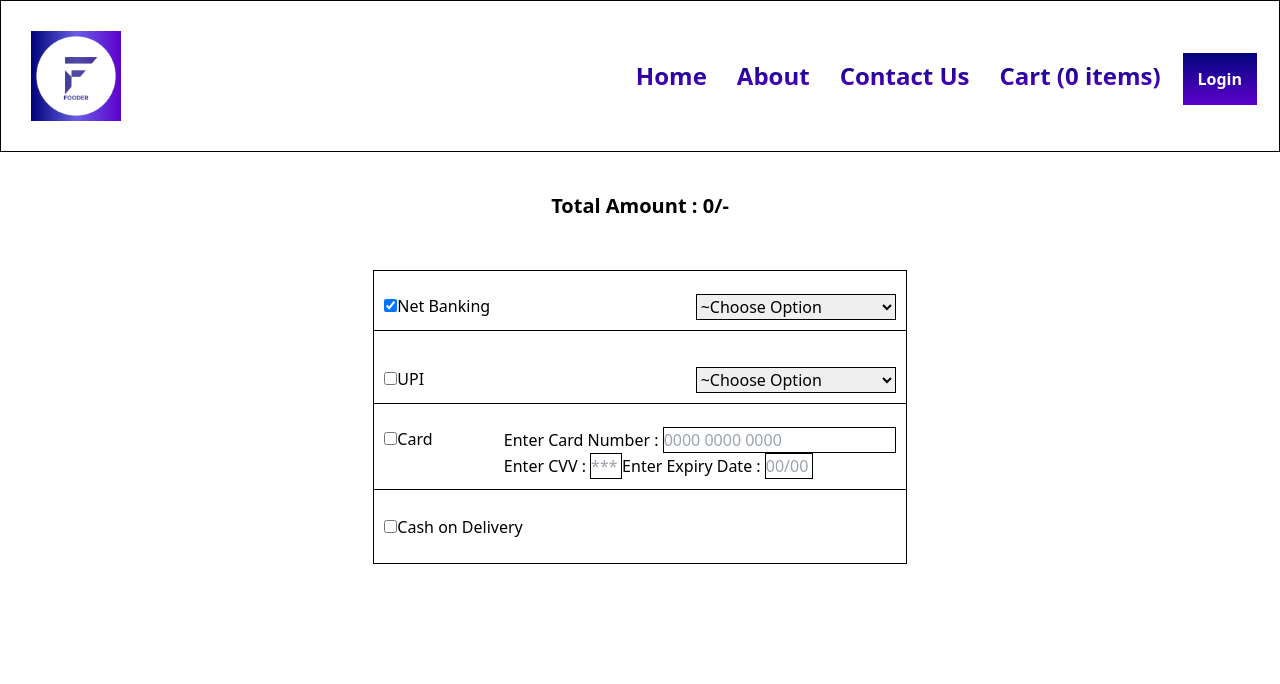
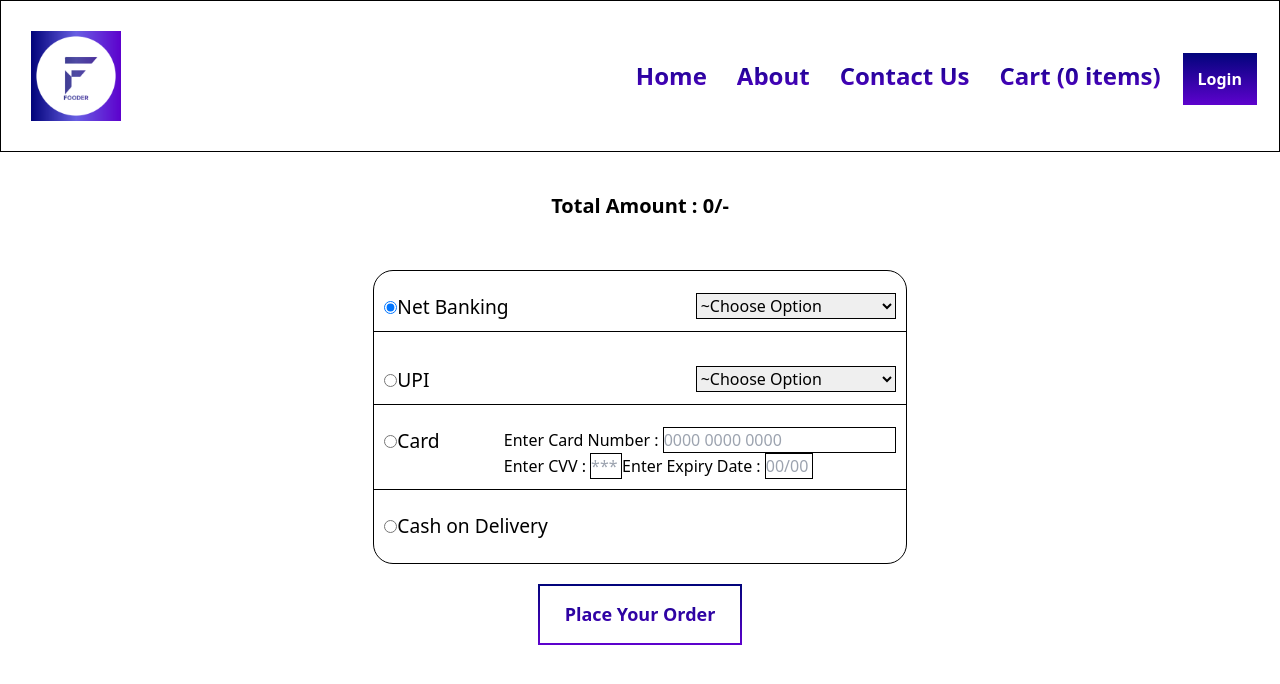
Before and after one commit to krushnadiwate2417/React-Project-1-Online-Food-Delivery, a React (Vite) app: page /billing in a window 1280 px wide. Both pictures are taken after a click on the radio button 390 px from the left and 306 px from the top of the page. Shown: the top 684 px of the page. Built offline with nearby package versions, Linux system fonts and the light colour scheme.

Commit message:
commiting billind ui updation

```diff
--- a/src/components/Billing.js
+++ b/src/components/Billing.js
@@ -1,9 +1,19 @@
+import { useState,useEffect } from "react";
 import { useSelector } from "react-redux";
+import { useNavigate } from "react-router-dom";
+import { toast } from "react-toastify";
 
 const Billing = () => {
   // const [checkid, setCheckid] = useState("");
 
+  const [hideBtnOrder,setHideBtnOrder] = useState("hide");
+
   const cartItems = useSelector((store) => store.cart.items);
+  const navigate = useNavigate();
+
+  const handleClick = ()=>{
+    setHideBtnOrder("");
+  }
 
   let arr = [];
   cartItems.map((item) => {
@@ -41,23 +51,17 @@ const Billing = () => {
       </div>
       <div className="billing-grid w-5/12">
         <div className="flex justify-between item">
-          <div
-            onClick={() => {
-              let net = document.getElementById("net");
-              net.classList.remove("hide");
-            }}
-          >
+          <div  className="billIP">
             <input
-              type="checkbox"
+
+              type="radio"
+              name="myCheckbox"
               id="Check1"
-              // onClick={() => {
-              //   setCheckid("Check1");
-              //   onCheck();
-              // }}
+              onClick={handleClick}
             />
             <label>Net Banking</label>
           </div>
-          <div className="hide" id="net">
+          <div  id="net">
             <select id="select" className="select">
               <option value="Choose Option" className="text-gray-400">
                 ~Choose Option
@@ -73,11 +77,14 @@ const Billing = () => {
           </div>
         </div>
         <div className="flex justify-between item">
-          <div>
+          <div className="billIP">
             <input
-              type="checkbox"
+
+              type="radio"
               name="myCheckbox"
               id="Check2"
+              onClick={handleClick}
+
               // onClick={() => {
               //   onCheck();
               //   setCheckid("Check2");
@@ -98,11 +105,14 @@ const Billing = () => {
           </div>
         </div>
         <div className="flex justify-between item">
-          <div>
+          <div className="billIP">
             <input
-              type="checkbox"
+
+              type="radio"
               name="myCheckbox"
               id="Check3"
+              onClick={handleClick}
+
               // onClick={() => {
               //   onCheck();
               //   setCheckid("Check3");
@@ -126,11 +136,13 @@ const Billing = () => {
           </div>
         </div>
         <div className="cashdelivery">
-          <div>
+          <div className="billIP">
             <input
-              type="checkbox"
+              type="radio"
               name="myCheckbox"
               id="Check4"
+              onClick={handleClick}
+
               // onClick={() => {
               //   onCheck();
               //   setCheckid("Check4");
@@ -140,6 +152,18 @@ const Billing = () => {
           </div>
         </div>
       </div>
+      <div className={`orderBtn ${hideBtnOrder}`} >
+        <button onClick={()=>{
+          toast.success("Order Placed Successfully",{
+            position: "top-right",
+            autoClose:1000,
+            closeOnClick: true,
+            pauseOnHover: true,
+            hideProgressBar:false
+          })
+          navigate("/")
+        }}>Place Your Order</button>
+      </div>
     </div>
   );
 };
--- a/src/components/Body.js
+++ b/src/components/Body.js
@@ -7,6 +7,7 @@ import useRestroAPI from "../utils/useRestroAPI";
 import useOnlineStatus from "../utils/useOnlineStatus";
 import UserContext from "../utils/UserContext";
 import WhatsOnMind from "./WhatsOnMind";
+import { ToastContainer } from "react-toastify";
 
 const Body = () => {
   // const list1 = useRestroAPI();
@@ -52,6 +53,7 @@ const Body = () => {
   return list1.length === 0 ? (
     <Shimmer />
   ) : (
+    <><ToastContainer/>
     <div className="body">
       <WhatsOnMind />
       <div className="filter">
@@ -132,6 +134,7 @@ const Body = () => {
       </div>
       <div className="LoginForm">Hello World</div>
     </div>
+    </>
   );
 };
 
--- a/style.css
+++ b/style.css
@@ -575,3 +575,41 @@ color: white;
   width: 100px;
   border-radius: 50%;
 }
+
+.billing-grid{
+  border-radius: 20px;
+}
+
+.billIP>label{
+  font-size: larger;
+}
+
+.orderBtn{
+  display: flex;
+  justify-content: center;
+  align-items: center;
+}
+
+.orderBtn>button{
+  border: 2px solid;
+  background: linear-gradient(rgb(2, 4, 123),rgb(93, 2, 205));
+  -webkit-background-clip: text;
+  color: transparent;
+  border-image-source: linear-gradient(rgb(2, 4, 123),rgb(93, 2, 205));
+  border-image-slice: 1;
+  padding: 15px 25px;
+  margin: 20px 10px;
+  font-size: large;
+  font-weight: bold;
+}
+
+.orderBtn>button:hover{
+  border: 2px solid;
+  background:linear-gradient(rgb(2, 4, 123),rgb(93, 2, 205)) ;
+  color: white;
+  transition: ease-in-out 0.1s;
+}
+
+.hide{
+  display: none;
+}
```
